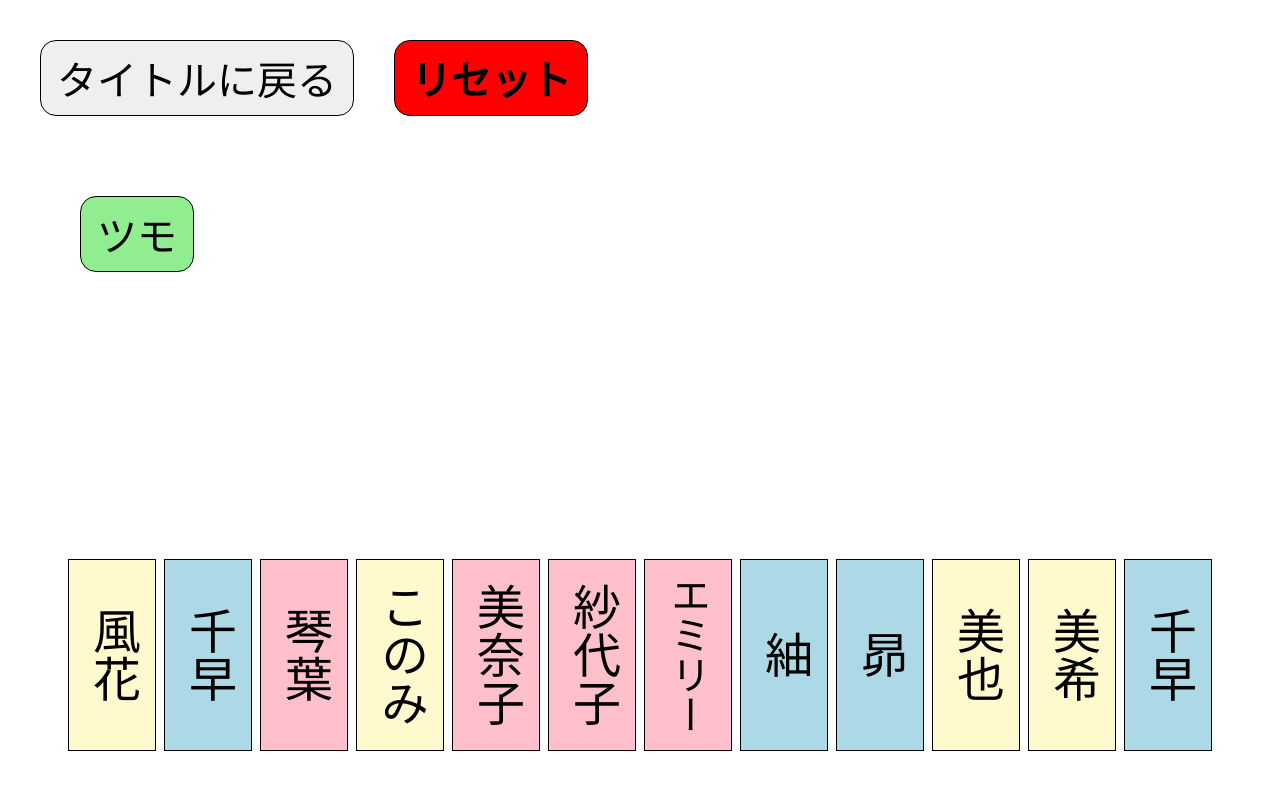
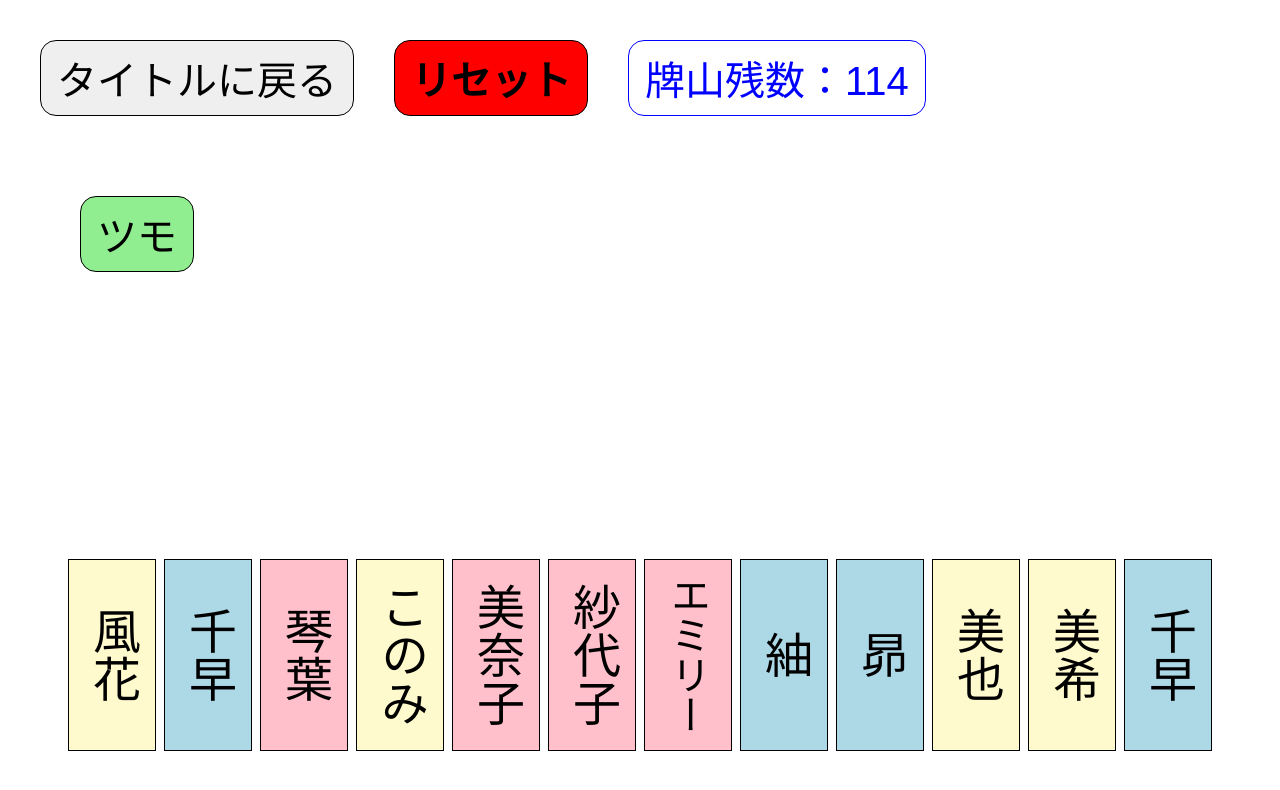
Before and after one commit to YSRKEN/Hitori-Jong-2nd, a React (Create React App) app in the folder hitori-jong-2nd/: page / in a window 1280 px wide. Both pictures are taken after a click on the button "ゲーム開始". Shown: the top 790 px of the page. Built offline with nearby package versions, Linux system fonts and the light colour scheme.

Commit message:
[add] 牌山の残数を表示するようにした

```diff
--- a/hitori-jong-2nd/src/css/module.css
+++ b/hitori-jong-2nd/src/css/module.css
@@ -19,6 +19,14 @@
   background-color: red;
   font-size: 5vh;
   font-weight: bold;
+  padding: 1vh 2vh 1vh 2vh;
+}
+
+.tile-count {
+  background-color: white;
+  color: blue;
+  font-size: 5vh;
+  border-color: blue;
   padding: 1vh 2vh 1vh 2vh;
 }
 
--- a/hitori-jong-2nd/src/scene/Game.tsx
+++ b/hitori-jong-2nd/src/scene/Game.tsx
@@ -4,7 +4,9 @@ import MyHandTileList from 'parts/MyHandTileList';
 import CommandButton from 'parts/CommandButton';
 import { countHand, hasSora } from 'service/hand';
 import { getResetFlg } from 'service/utility';
-import { HAND_TILE_COUNT } from 'constant/other';
+import { HAND_TILE_COUNT, TILE_COUNT } from 'constant/other';
+import { loadSetting } from 'service/setting';
+import { IDOL_LIST_COUNT } from 'constant/idol';
 
 // ゲーム画面
 const GameSceneBase: React.FC<{
@@ -53,10 +55,16 @@ const GameSceneBase: React.FC<{
       </button>
       <button
         type="button"
-        className="default-button reset-game"
+        className="l-margin-right default-button reset-game"
         onClick={resetGame}
       >
         リセット
+      </button>
+      <button
+        type="button"
+        className="default-button tile-count"
+      >
+        牌山残数：{IDOL_LIST_COUNT * TILE_COUNT - loadSetting('DeckPointer', 0)}
       </button>
     </div>
     <div className="l-main-game">
```
